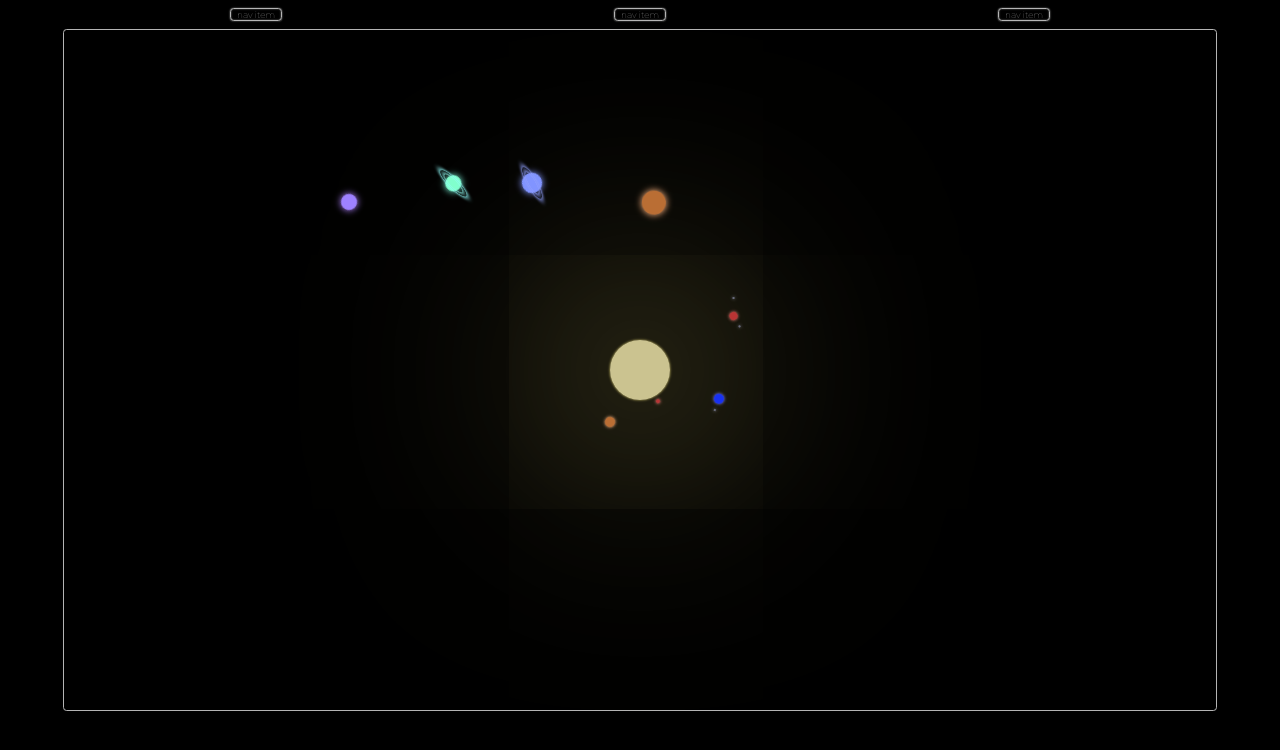
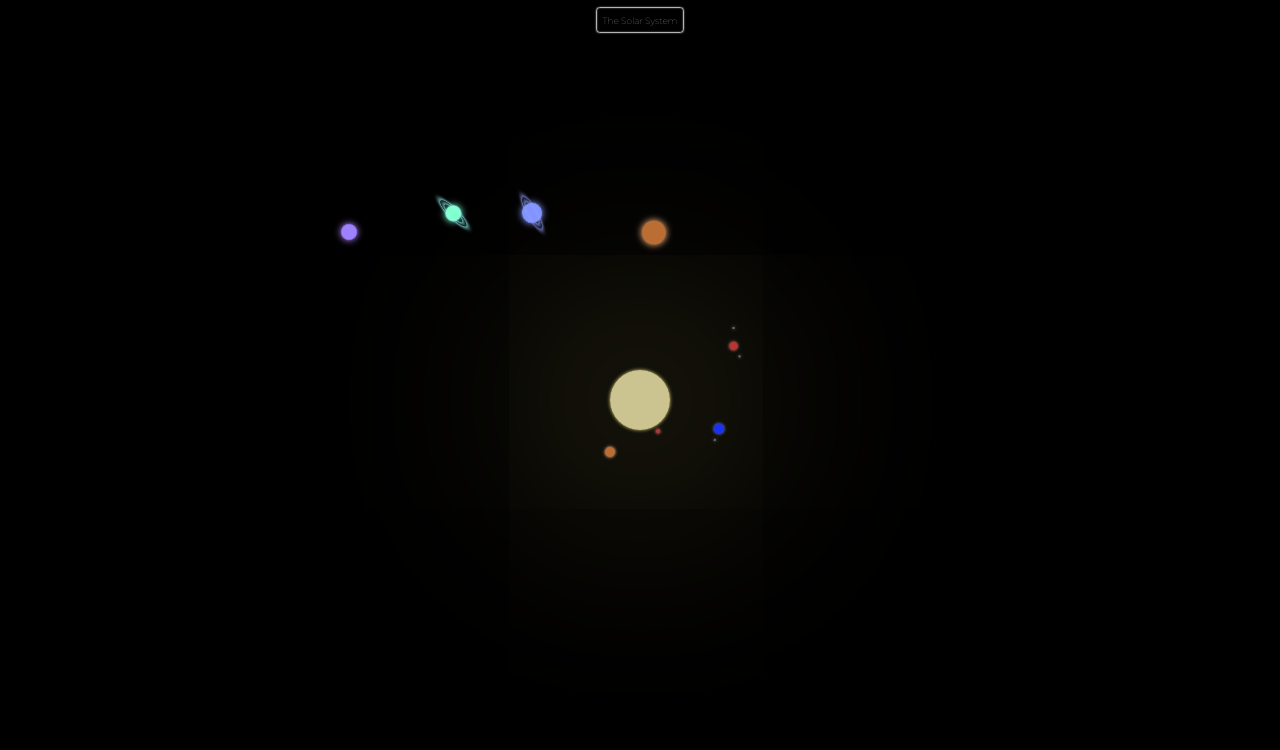
Before and after one commit to maemay85/Css-Solar-System, a plain HTML site: page index.html in a window 1280 px wide. Drawn offline with Linux system fonts and the light colour scheme.

Commit message:
solar system done

```diff
--- a/index.html
+++ b/index.html
@@ -13,13 +13,7 @@
 <body>
   <div class="nav">
     <div class="nav-item">
-      nav item
-    </div>
-    <div class="nav-item">
-      nav item
-    </div>
-    <div class="nav-item">
-      nav item
+      The Solar System
     </div>
   </div>
   <div class="main-container">
--- a/styles.css
+++ b/styles.css
@@ -19,12 +19,14 @@ body {
   align-items: center;
   justify-content: space-around;
   width: 90vw;
+  height: 3vh;
   font-size: xx-small;
 }
 
 .nav-item {
   display: flex;
   padding: 0 .5rem;
+  height: 3vh;
   justify-content: center;
   align-items: center;
   border: solid .025rem;
@@ -34,11 +36,9 @@ body {
 
 .main-container {
   position: relative;
-  border: solid .025rem;
   margin-top: 1vh;
-  width: 90vw;
-  height: 85vh;
-  border-radius: .3rem;
+  width: 95vw;
+  height: 90vh;
 }
 
 .sun {
@@ -48,7 +48,7 @@ body {
   margin: -2.5rem 0 0 -2.5rem;
   border-radius: 50%;
   background-color: rgba(240, 231, 171, 0.848);
-  box-shadow: 0 0 20rem 4rem rgba(254, 237, 129, 0.62), 0 0 .2rem .01rem rgba(254, 238, 129, 0.858);
+  box-shadow: 0 0 20rem 3rem rgba(254, 237, 129, 0.52), 0 0 .3rem .01rem rgba(254, 238, 129, 0.858);
   width: 5rem;
   height: 5rem;
 }
```
